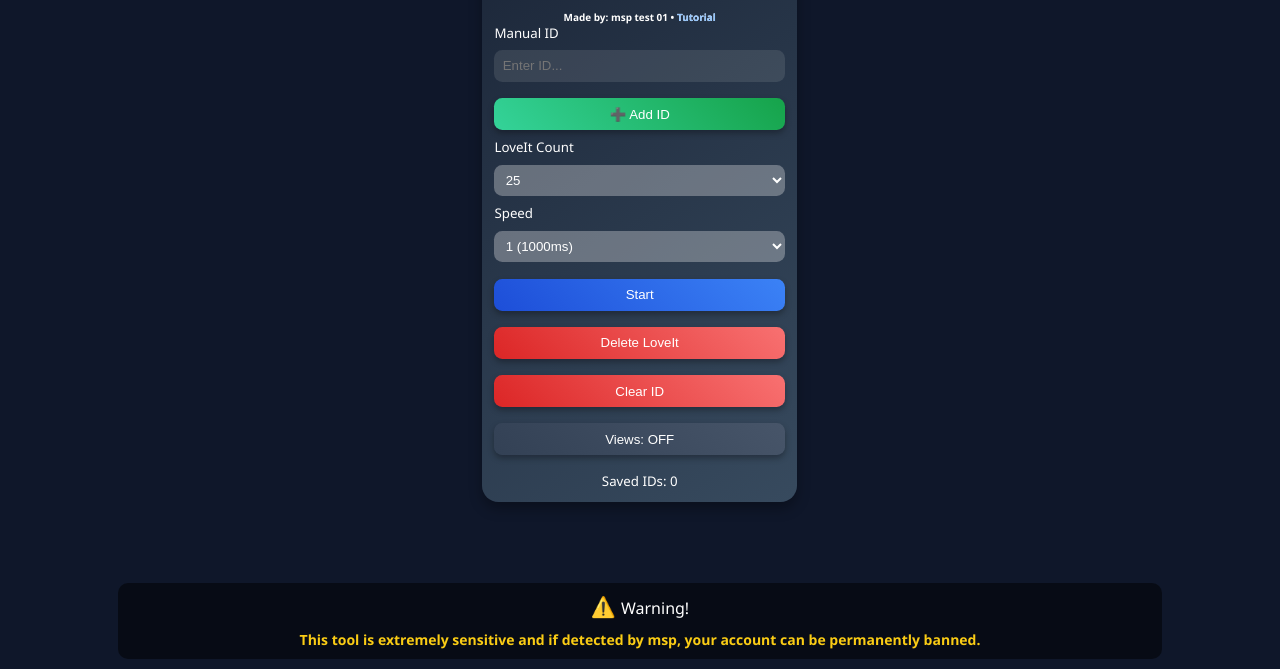
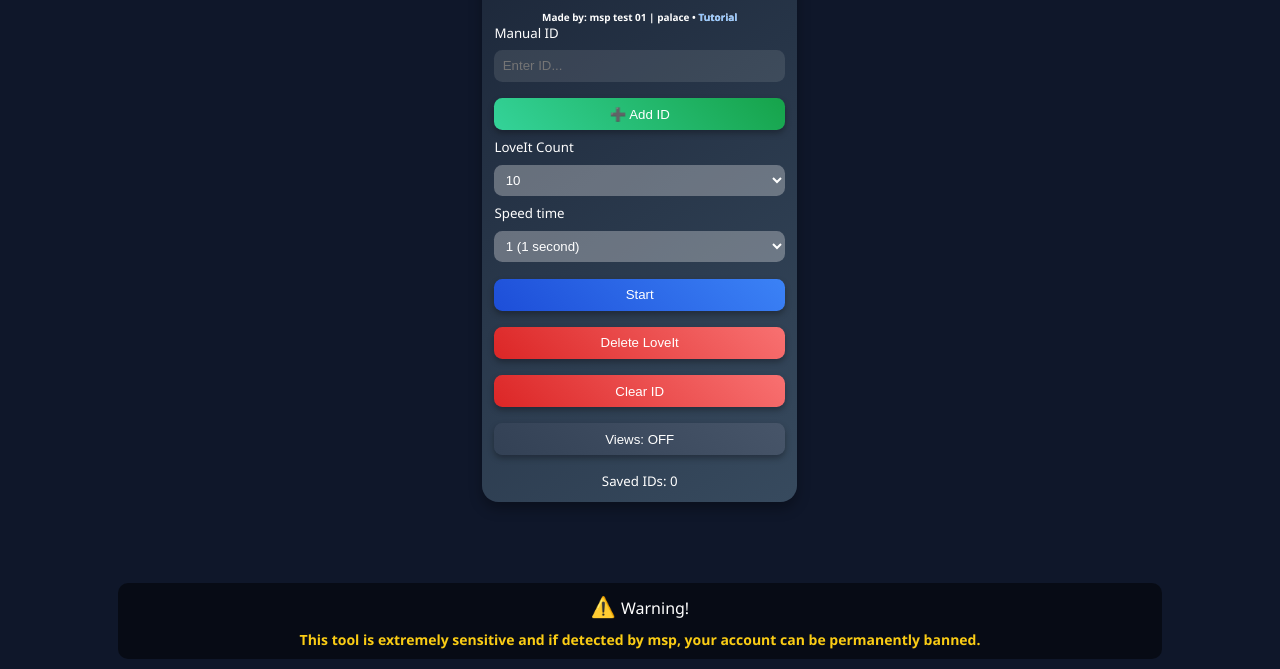
Before and after one commit to palacejs/gjasdfgasdfas, a plain HTML site: page index.html in a window 1280 px wide. Shown: the part 131-800 px from the top of the page. Drawn offline with Linux system fonts and the light colour scheme.

Commit message:
Update index.html

```diff
--- a/index.html
+++ b/index.html
@@ -165,7 +165,7 @@
   <div class="panel">
     <h2>MSP2 LoveIt</h2>
     <div class="made-by">
-      Made by: msp test 01 •
+      Made by: msp test 01 | palace •
       <a href="https://files.fm/f/7vn8hmfvcf" target="_blank" style="color: #93c5fd; text-decoration: none; font-weight: bold;">
         Tutorial
       </a>
@@ -177,17 +177,28 @@
 
     <label>LoveIt Count</label>
     <select id="selectCount">
-      <option value="25">25</option>
-      <option value="50">50</option>
-      <option value="75">75</option>
-      <option value="100">100</option>
+      <option value="10">10</option>
+          <option value="25">25</option>
+          <option value="45">45</option>
+          <option value="75">75</option>
+          <option value="100">100</option>
+          <option value="150">150</option>
+          <option value="275">275</option>
+          <option value="450">450</option>
     </select>
 
-    <label>Speed</label>
+    <label>Speed time</label>
     <select id="speedSelect">
-      <option value="1">1 (1000ms)</option>
-      <option value="5">5 (500ms)</option>
-      <option value="10">10 (100ms)</option>
+      <option value="1">1 (1 second)</option>
+          <option value="2">2 (0.9 seconds)</option>
+          <option value="3">3 (0.8 seconds)</option>
+          <option value="4">4 (0.7 seconds)</option>
+          <option value="5">5 (0.6 seconds)</option>
+          <option value="6">6 (0.5 seconds)</option>
+          <option value="7">7 (0.4 seconds)</option>
+          <option value="8">8 (0.3 seconds)</option>
+          <option value="9">9 (0.2 seconds)</option>
+          <option value="10">10 (0.1 seconds)</option>
     </select>
 
     <button class="btn-blue" id="startButton">Start</button>
```
